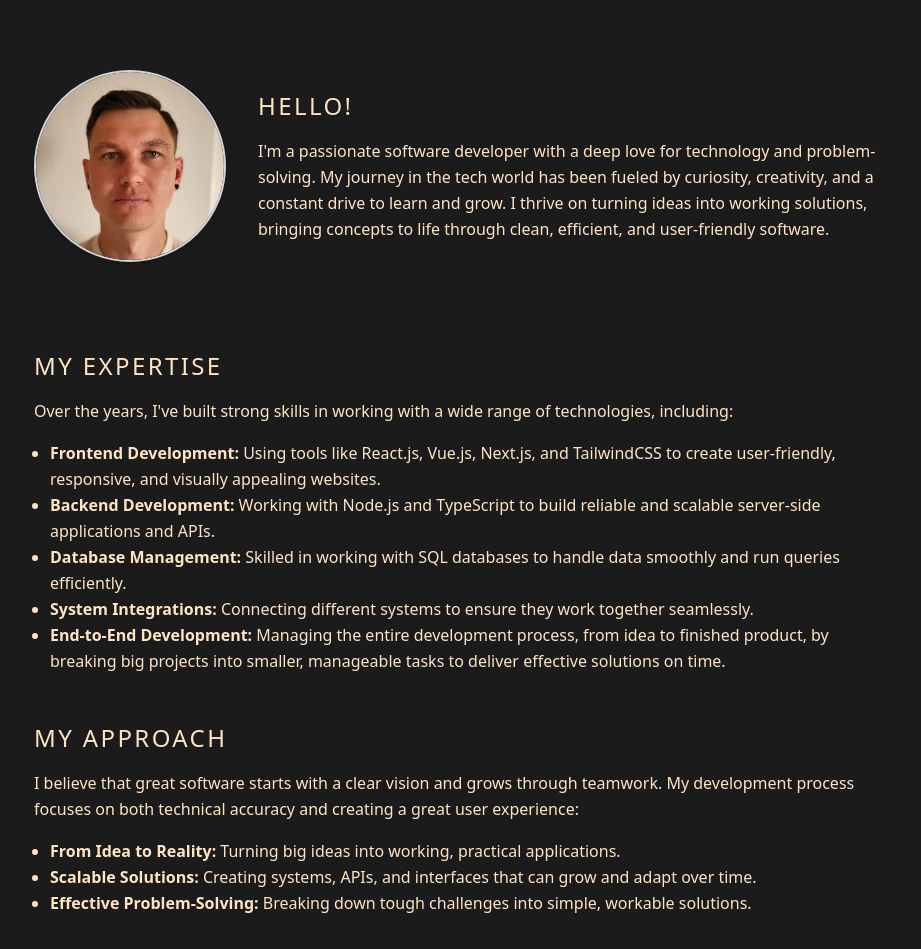
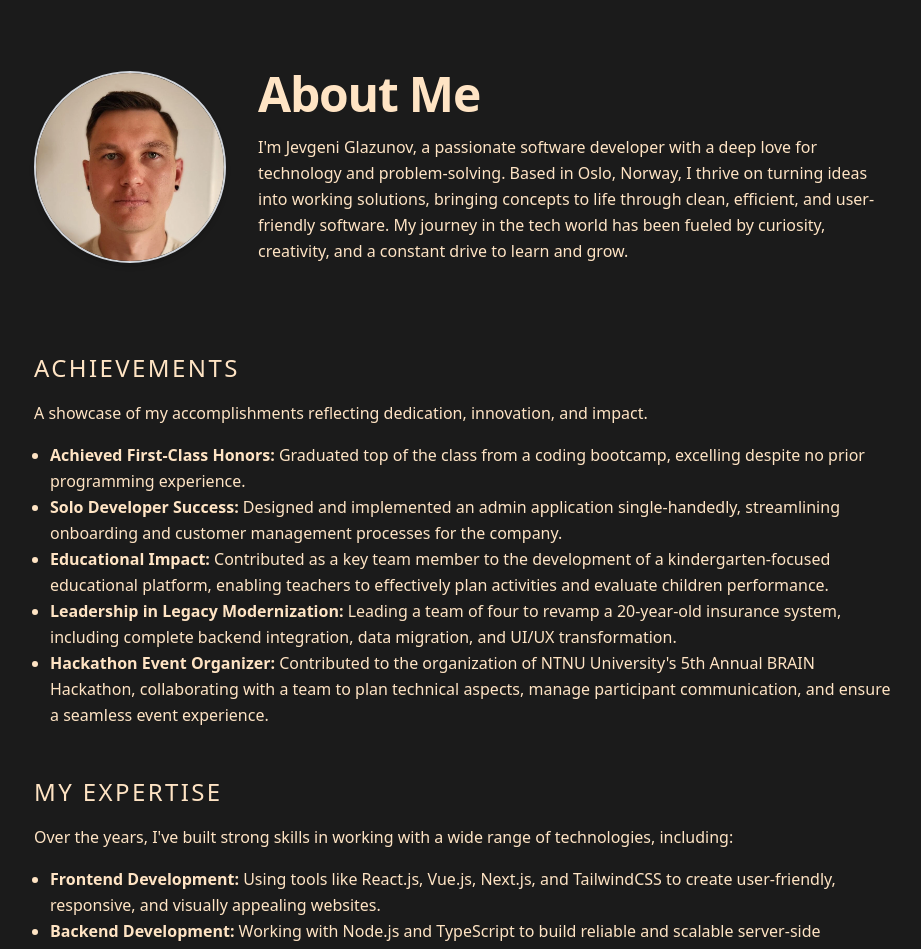
Before and after one commit to leonxx-dev/personal-site, a Next.js app: page /about in a window 1280 px wide. Shown: the part 60-1009 px from the top of the page, without its empty margins (174-1095 px from the left). Built offline with nearby package versions, Linux system fonts and the light colour scheme.

Commit message:
Add achivements

```diff
--- a/src/app/(site)/about/page.tsx
+++ b/src/app/(site)/about/page.tsx
@@ -15,19 +15,45 @@ export default function AboutPage() {
   return (
     <main className="flex flex-col space-y-8 max-w-4xl items-center p-4 my-auto lg:mx-auto lg:gap-4">
       <section className="my-10">
-        <div className="flex gap-8 items-center">
+        <div className="flex flex-col md:flex-row gap-8 items-center">
           <div className="flex-shrink-0">
             <Image width={500} height={500} src="/jevgeniGlazunov.webp" alt="Jevgeni Glazunov" className="w-48 h-48 rounded-full shadow-md border-2 border-gray-300" />
           </div>
           <div>
-          <h2 className="mb-4">Hello!</h2>
+            <h1 className="mb-4">About Me</h1>
             <p className="leading-relaxed">
-              I&apos;m a passionate software developer with a deep love for technology and problem-solving.
+              I&apos;m Jevgeni Glazunov, a passionate software developer with a deep love for technology and problem-solving.
+              Based in Oslo, Norway, I thrive on turning ideas into working solutions, bringing concepts to life through clean, efficient, and user-friendly software.
               My journey in the tech world has been fueled by curiosity, creativity, and a constant drive to learn and grow.
-              I thrive on turning ideas into working solutions, bringing concepts to life through clean, efficient, and user-friendly software.
             </p>
           </div>
         </div>
+      </section>
+      <section className="my-10">
+        <h2 className="mb-4">Achievements</h2>
+        <p className="leading-relaxed mb-4">A showcase of my accomplishments reflecting dedication, innovation, and impact.</p>
+        <ul className="list-disc ml-4 leading-relaxed">
+          <li>
+            <strong>Achieved First-Class Honors:</strong> Graduated top of the class from a coding bootcamp, excelling despite no prior
+            programming experience.
+          </li>
+          <li>
+            <strong>Solo Developer Success:</strong> Designed and implemented an admin application single-handedly, streamlining onboarding
+            and customer management processes for the company.
+          </li>
+          <li>
+            <strong>Educational Impact:</strong> Contributed as a key team member to the development of a kindergarten-focused educational platform,
+            enabling teachers to effectively plan activities and evaluate children performance.
+          </li>
+          <li>
+            <strong>Leadership in Legacy Modernization:</strong> Leading a team of four to revamp a 20-year-old insurance system, including
+            complete backend integration, data migration, and UI/UX transformation.
+          </li>
+          <li>
+            <strong>Hackathon Event Organizer:</strong> Contributed to the organization of NTNU University&apos;s 5th Annual BRAIN Hackathon,
+            collaborating with a team to plan technical aspects, manage participant communication, and ensure a seamless event experience.
+          </li>
+        </ul>
       </section>
       <section className="my-10">
         <h2 className="mb-4">My Expertise</h2>
@@ -36,23 +62,23 @@ export default function AboutPage() {
         </p>
         <ul className="list-disc ml-4 leading-relaxed">
           <li>
-            <span className="font-semibold">Frontend Development:</span> Using tools like React.js, Vue.js, Next.js,
+            <strong>Frontend Development:</strong> Using tools like React.js, Vue.js, Next.js,
             and TailwindCSS to create user-friendly, responsive, and visually appealing websites.
           </li>
           <li>
-            <span className="font-semibold">Backend Development:</span> Working with Node.js and TypeScript to build
+            <strong>Backend Development:</strong> Working with Node.js and TypeScript to build
             reliable and scalable server-side applications and APIs.
           </li>
           <li>
-            <span className="font-semibold">Database Management:</span> Skilled in working with SQL databases to handle
+            <strong>Database Management:</strong> Skilled in working with SQL databases to handle
             data smoothly and run queries efficiently.
           </li>
           <li>
-            <span className="font-semibold">System Integrations:</span> Connecting different systems to ensure they
+            <strong>System Integrations:</strong> Connecting different systems to ensure they
             work together seamlessly.
           </li>
           <li>
-            <span className="font-semibold">End-to-End Development:</span> Managing the entire development process,
+            <strong>End-to-End Development:</strong> Managing the entire development process,
             from idea to finished product, by breaking big projects into smaller, manageable tasks to deliver effective solutions on time.
           </li>
         </ul>
@@ -66,13 +92,13 @@ export default function AboutPage() {
         </p>
         <ul className="list-disc ml-4 leading-relaxed">
           <li>
-            <span className="font-semibold">From Idea to Reality:</span> Turning big ideas into working, practical applications.
+            <strong>From Idea to Reality:</strong> Turning big ideas into working, practical applications.
           </li>
           <li>
-            <span className="font-semibold">Scalable Solutions:</span> Creating systems, APIs, and interfaces that can grow and adapt over time.
+            <strong>Scalable Solutions:</strong> Creating systems, APIs, and interfaces that can grow and adapt over time.
           </li>
           <li>
-            <span className="font-semibold">Effective Problem-Solving:</span> Breaking down tough challenges into simple, workable solutions.
+            <strong>Effective Problem-Solving:</strong> Breaking down tough challenges into simple, workable solutions.
           </li>
         </ul>
       </section>
--- a/src/app/globals.css
+++ b/src/app/globals.css
@@ -3,8 +3,8 @@
 @tailwind utilities;
 
 :root {
-  --background: #1B1B1B;
-  --foreground: #FFE4C4;
+  --background: #1b1b1b;
+  --foreground: #ffe4c4;
   --font-heading: var(--font-roboto-condensed);
   --font-body: var(--font-roboto);
 }
@@ -17,7 +17,7 @@ body {
 
 h1 {
   font-family: var(--font-heading);
-  @apply text-7xl font-bold tracking-tight;
+  @apply text-5xl font-bold tracking-tight;
 }
 
 h2 {
```
